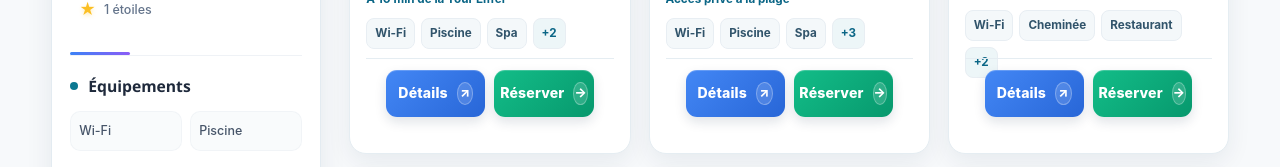
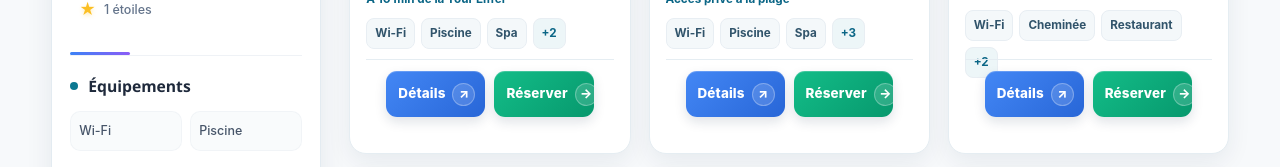
Before and after one commit to SaifEddineDev/projet-soa, a React (Create React App) app: page /hotels in a window 1280 px wide. Shown: the part 723-890 px from the top of the page. Built offline with nearby package versions, Linux system fonts and the light colour scheme; no server answers.

Commit message:
Improve hotel card action button spacing

```diff
--- a/src/site-polish.css
+++ b/src/site-polish.css
@@ -200,10 +200,10 @@ img { max-width: 100%; }
 .main-content:not(:has(.admin-container)) .amenity-tag { padding: 5px 8px; border: 1px solid #e8eef3; border-radius: 8px; color: #31546b; background: #f4f8fa; font-size: .73rem; font-weight: 650; }
 .main-content:not(:has(.admin-container)) .amenity-extra { color: #0b6686; background: #edf6f8; }
 .main-content:not(:has(.admin-container)) .hotel-actions { gap: 9px; margin-top: auto; padding-top: 11px; border-top: 1px solid #e5edf2; }
-.main-content:not(:has(.admin-container)) .hotel-actions button { position: relative; display: inline-flex; min-width: 0; min-height: 46px; align-items: center; justify-content: center; gap: 9px; overflow: hidden; border: 0; border-radius: 11px; color: #fff; font-size: .88rem; font-weight: 800; letter-spacing: .01em; box-shadow: 0 5px 12px rgba(16,42,67,.13), inset 0 1px rgba(255,255,255,.2); transition: transform .18s ease, box-shadow .18s ease, filter .18s ease; }
+.main-content:not(:has(.admin-container)) .hotel-actions button { position: relative; display: inline-flex; flex: 1 1 0; min-width: 0; min-height: 46px; align-items: center; justify-content: space-between; gap: 7px; overflow: hidden; padding: 0 12px; border: 0; border-radius: 11px; color: #fff; font-size: .84rem; font-weight: 800; letter-spacing: .01em; white-space: nowrap; box-shadow: 0 5px 12px rgba(16,42,67,.13), inset 0 1px rgba(255,255,255,.2); transition: transform .18s ease, box-shadow .18s ease, filter .18s ease; }
 .main-content:not(:has(.admin-container)) .hotel-actions .btn-details { background: linear-gradient(135deg, #4387f5, #2866d7); }
 .main-content:not(:has(.admin-container)) .hotel-actions .btn-book { background: linear-gradient(135deg, #13bd88, #07986d); }
-.main-content:not(:has(.admin-container)) .hotel-actions button span { display: grid; width: 23px; height: 23px; place-items: center; border: 1px solid rgba(255,255,255,.28); border-radius: 50%; background: rgba(255,255,255,.15); font-size: .8rem; transition: transform .18s ease, background .18s ease; }
+.main-content:not(:has(.admin-container)) .hotel-actions button span { display: grid; flex: 0 0 23px; width: 23px; height: 23px; place-items: center; border: 1px solid rgba(255,255,255,.28); border-radius: 50%; background: rgba(255,255,255,.15); font-size: .8rem; transition: transform .18s ease, background .18s ease; }
 .main-content:not(:has(.admin-container)) .hotel-actions button:hover { transform: translateY(-2px); filter: saturate(1.08); box-shadow: 0 9px 18px rgba(16,42,67,.2), inset 0 1px rgba(255,255,255,.24); }
 .main-content:not(:has(.admin-container)) .hotel-actions .btn-details:hover span { transform: translate(2px,-2px); background: rgba(255,255,255,.25); }
 .main-content:not(:has(.admin-container)) .hotel-actions .btn-book:hover span { transform: translateX(3px); background: rgba(255,255,255,.25); }
```
